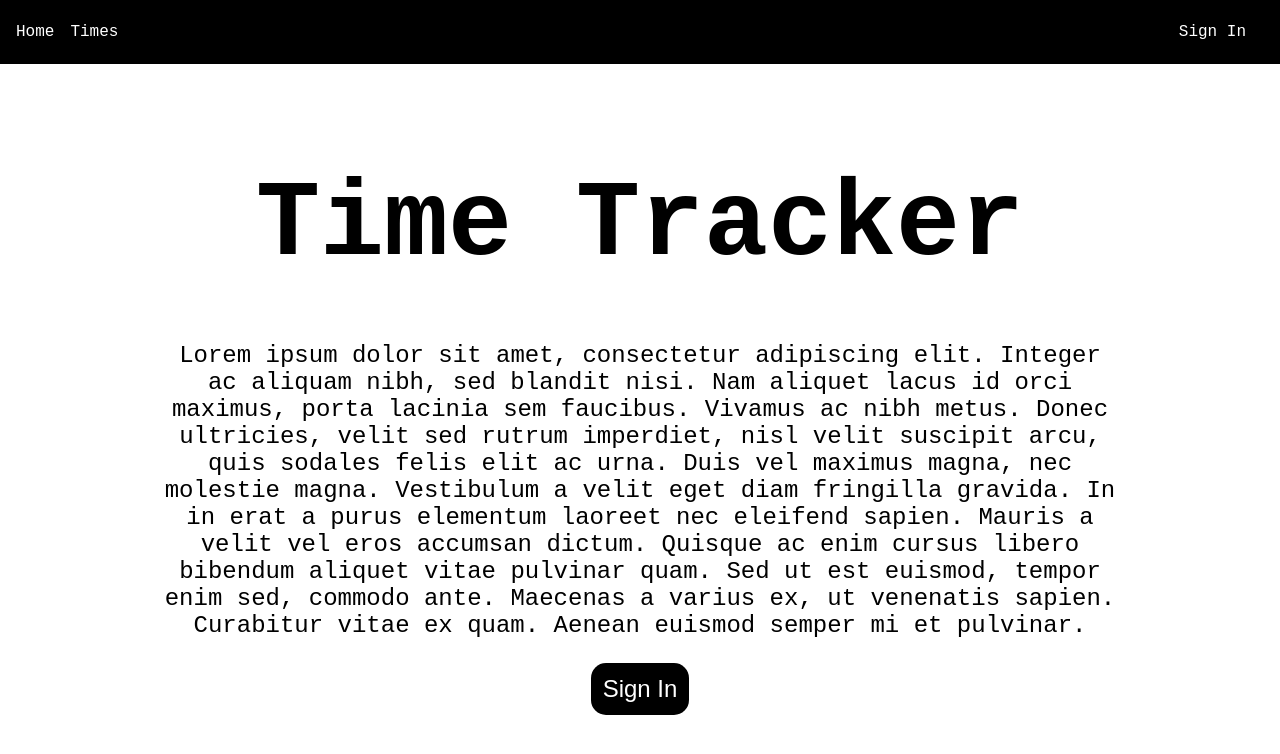
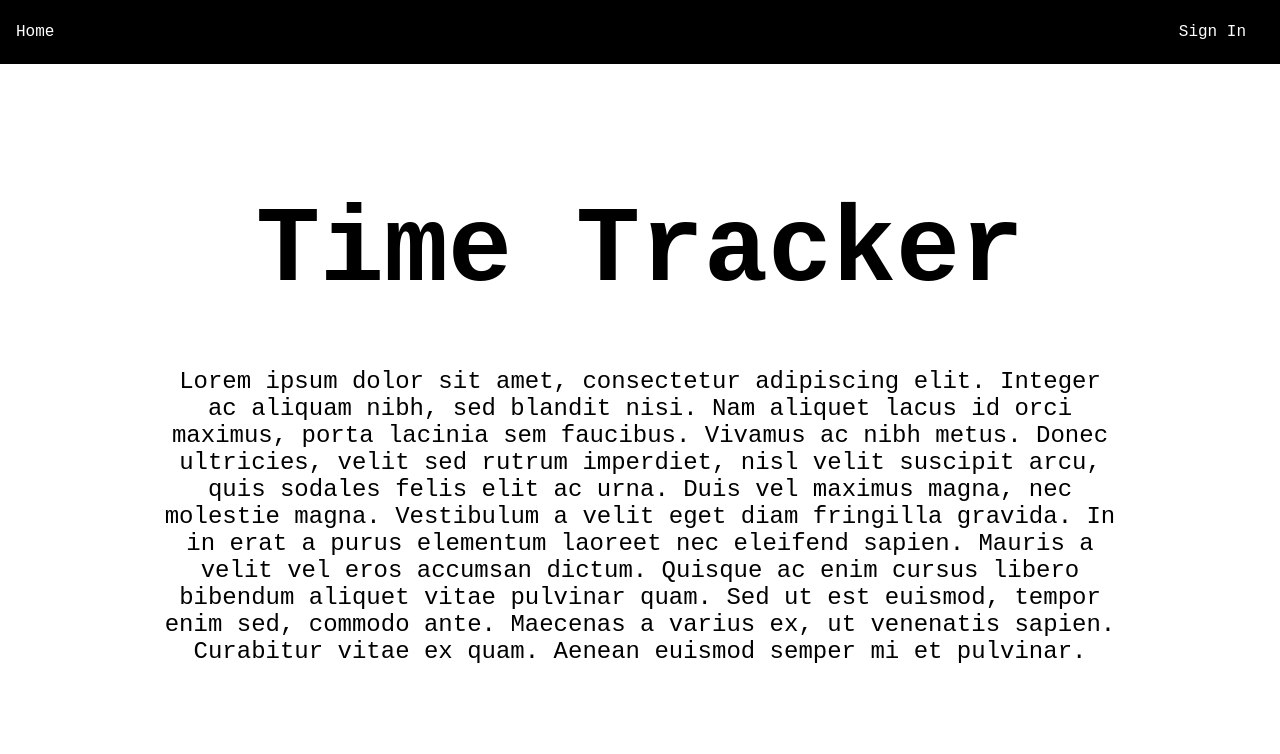
Before and after one commit to LanceC93/TimeTracker, a Next.js app in the folder timetracker/: page / in a window 1280 px wide. Shown: the top 754 px of the page. Built offline with nearby package versions, Linux system fonts and the light colour scheme; no server answers.

Commit message:
hid times button

```diff
--- a/timetracker/app/_components/Navbar.js
+++ b/timetracker/app/_components/Navbar.js
@@ -9,6 +9,7 @@ function AuthButton() {
     if(session) {
         return (
             <>
+                <Link href = "/times">Times</Link>
                 <button onClick={() => signOut()}>Sign Out</button>
             </>
         )
@@ -24,7 +25,6 @@ export default function Navbar() {
     return(
     <div className={styles.bar}>
         <Link href = "/">Home</Link>
-        <Link href = "/times">Times</Link>
         <AuthButton/>
     </div>
     );
--- a/timetracker/app/page.tsx
+++ b/timetracker/app/page.tsx
@@ -29,7 +29,6 @@ export default function HomePage() {
             <p>
                 Lorem ipsum dolor sit amet, consectetur adipiscing elit. Integer ac aliquam nibh, sed blandit nisi. Nam aliquet lacus id orci maximus, porta lacinia sem faucibus. Vivamus ac nibh metus. Donec ultricies, velit sed rutrum imperdiet, nisl velit suscipit arcu, quis sodales felis elit ac urna. Duis vel maximus magna, nec molestie magna. Vestibulum a velit eget diam fringilla gravida. In in erat a purus elementum laoreet nec eleifend sapien. Mauris a velit vel eros accumsan dictum. Quisque ac enim cursus libero bibendum aliquet vitae pulvinar quam. Sed ut est euismod, tempor enim sed, commodo ante. Maecenas a varius ex, ut venenatis sapien. Curabitur vitae ex quam. Aenean euismod semper mi et pulvinar.
             </p>
-            <HomeButton/>
         </div>
     );
 }
```
Also changed, not shown: timetracker/app/times/page.tsx (+9 -2 lines).
